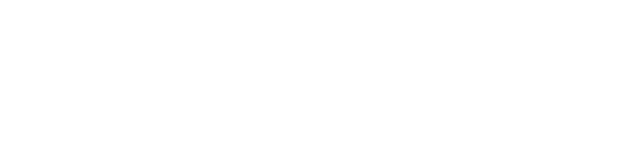
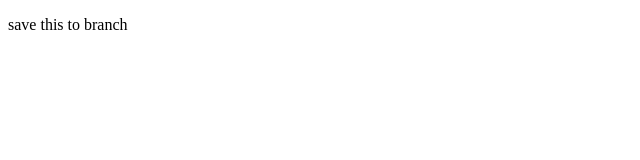
Before and after one commit to Alice-Lau/git-branching-demo, a plain HTML site: page index.html in a window 1280 px wide. Shown: the whole page, without its empty margins (0-640 px from the left). Drawn offline with Linux system fonts and the light colour scheme.

Commit message:
adding a <p> to the index

```diff
--- a/index.html
+++ b/index.html
@@ -8,5 +8,7 @@
 </head>
 <body>
 
+  <p>save this to branch</p>
+
 </body>
 </html>
```
